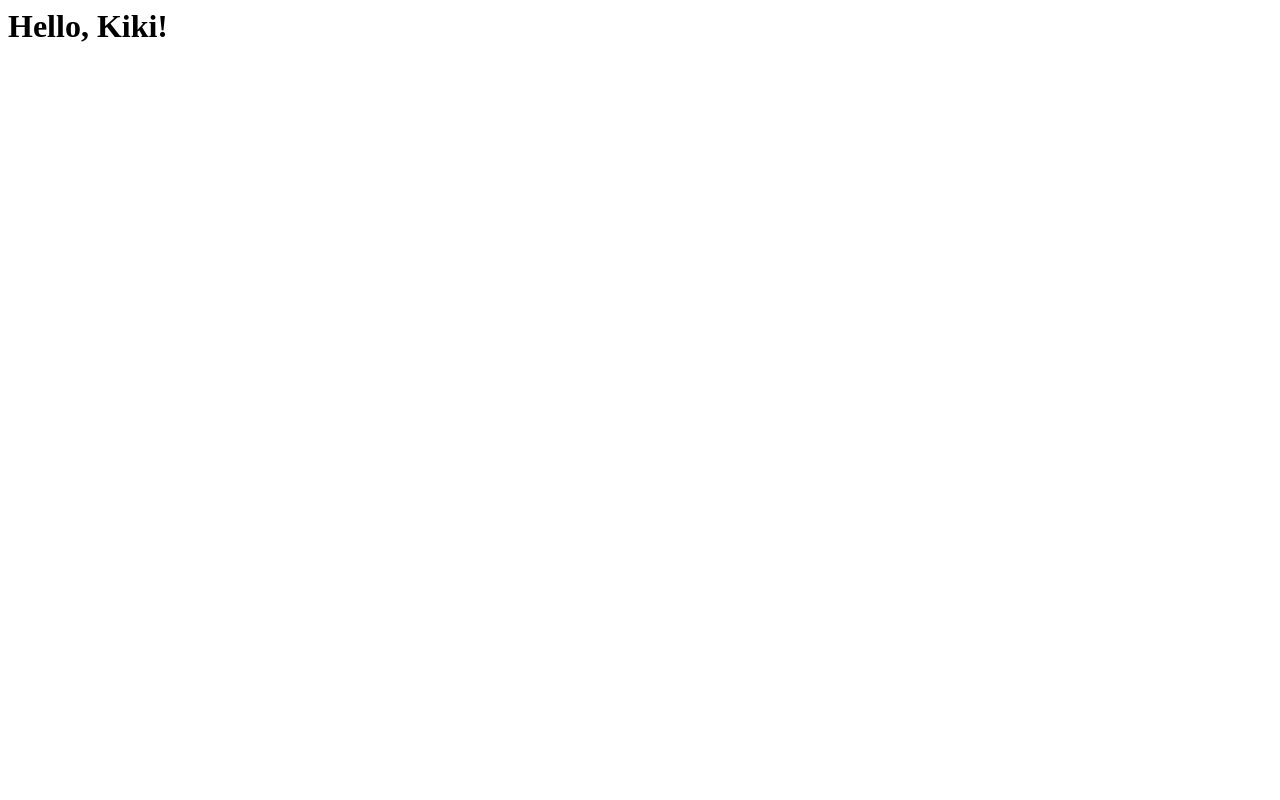
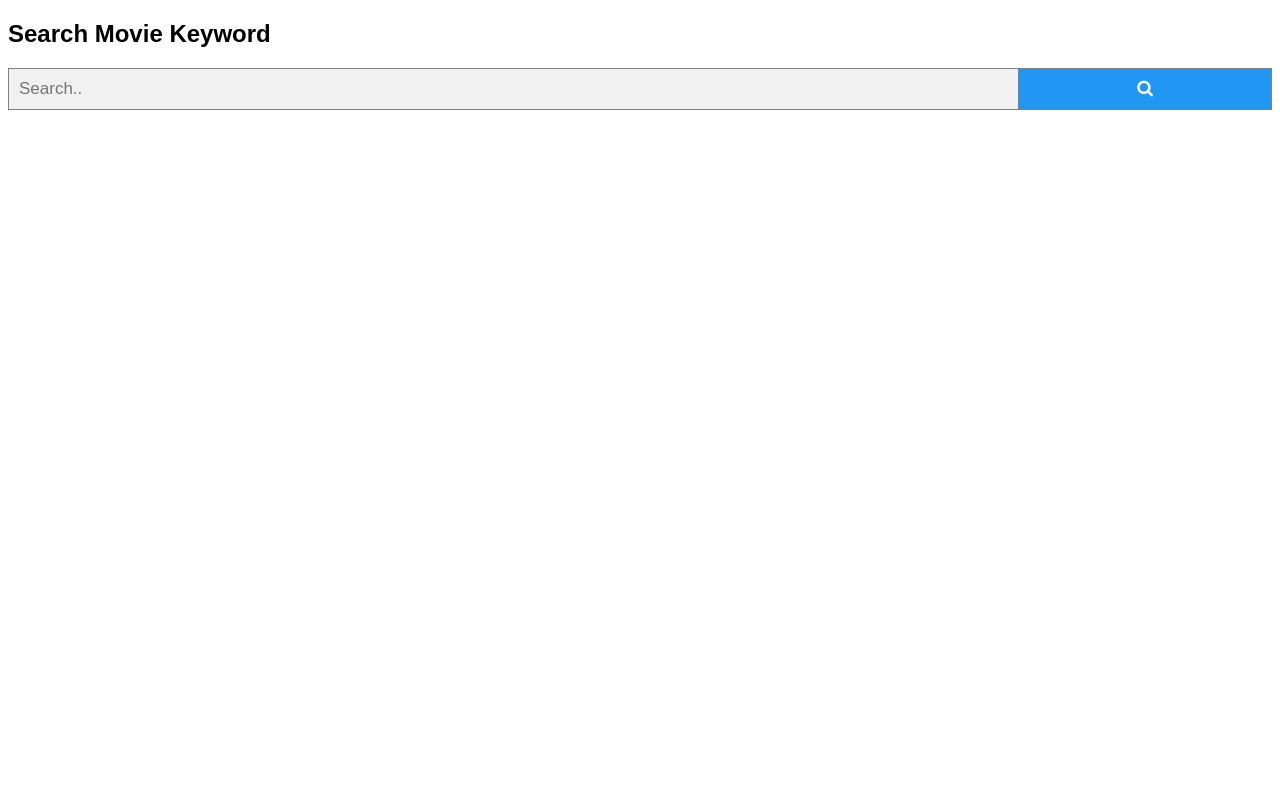
Before and after one commit to farizkiyazid/Sparkuy, a Flask app: page / in a window 1280 px wide. Before the commit the page is almost empty. Run offline with Flask 2, Linux system fonts and the light colour scheme.

Commit message:
bikin frontend

```diff
--- a/app/routes.py
+++ b/app/routes.py
@@ -1,8 +1,28 @@
 from app import app
-from flask import render_template
+from flask import render_template, request
+import rdflib
 
 @app.route('/')
 @app.route('/index')
 def index():
     user = {'username': 'Kiki'}
     return render_template('index.html', title='Home', user=user)
+
+@app.route('/search', methods=['POST'])
+def handle_data():
+    searchKey = request.form['searchKey']
+
+    g=rdflib.Graph()
+    g.parse('Movie-RDF.ttl', format="ttl")
+    limit = 25
+    counter = 0
+    out = ""
+
+    for s,p,o in g:
+        if searchKey in str(o):
+            counter+=1
+            out += "Movie Id : " + s + "; Movie Actor : "  + o + "; Movie Title : " + g.value(s, rdflib.term.URIRef(u'http://localhost:3333/hasTitle'), None) + "<br>"
+        if counter >= limit:
+            break
+
+    return out
--- a/app/templates/index.html
+++ b/app/templates/index.html
@@ -1,11 +1,61 @@
+<!DOCTYPE html>
 <html>
 
 <head>
-    <title>{{ title }} - Sparkuy</title>
+    <meta name="viewport" content="width=device-width, initial-scale=1">
+    <link rel="stylesheet" href="https://cdnjs.cloudflare.com/ajax/libs/font-awesome/4.7.0/css/font-awesome.min.css">
+    <style>
+        body {
+            font-family: Arial;
+        }
+
+        * {
+            box-sizing: border-box;
+        }
+
+        form.example input[type=text] {
+            padding: 10px;
+            font-size: 17px;
+            border: 1px solid grey;
+            float: left;
+            width: 80%;
+            background: #f1f1f1;
+        }
+
+        form.example button {
+            float: left;
+            width: 20%;
+            padding: 10px;
+            background: #2196F3;
+            color: white;
+            font-size: 17px;
+            border: 1px solid grey;
+            border-left: none;
+            cursor: pointer;
+        }
+
+        form.example button:hover {
+            background: #0b7dda;
+        }
+
+        form.example::after {
+            content: "";
+            clear: both;
+            display: table;
+        }
+    </style>
 </head>
 
 <body>
-    <h1>Hello, {{ user.username }}!</h1>
+
+    <h2>Search Movie Keyword</h2>
+
+    <form class="example" action="/search" method="post">
+        <input type="text" placeholder="Search.." name="searchKey">
+        <button type="submit"><i class="fa fa-search"></i></button>
+    </form>
+
+
 </body>
 
 </html>
```
Also changed, not shown: tesrdflib.py (+7 -28 lines).
